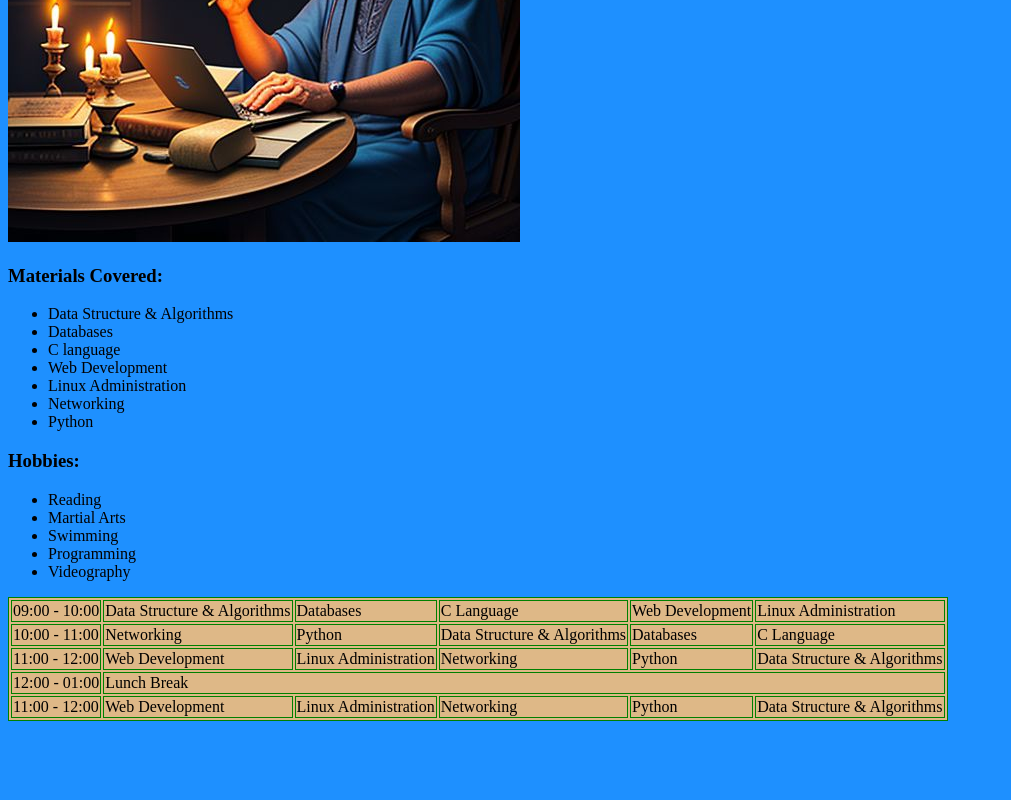
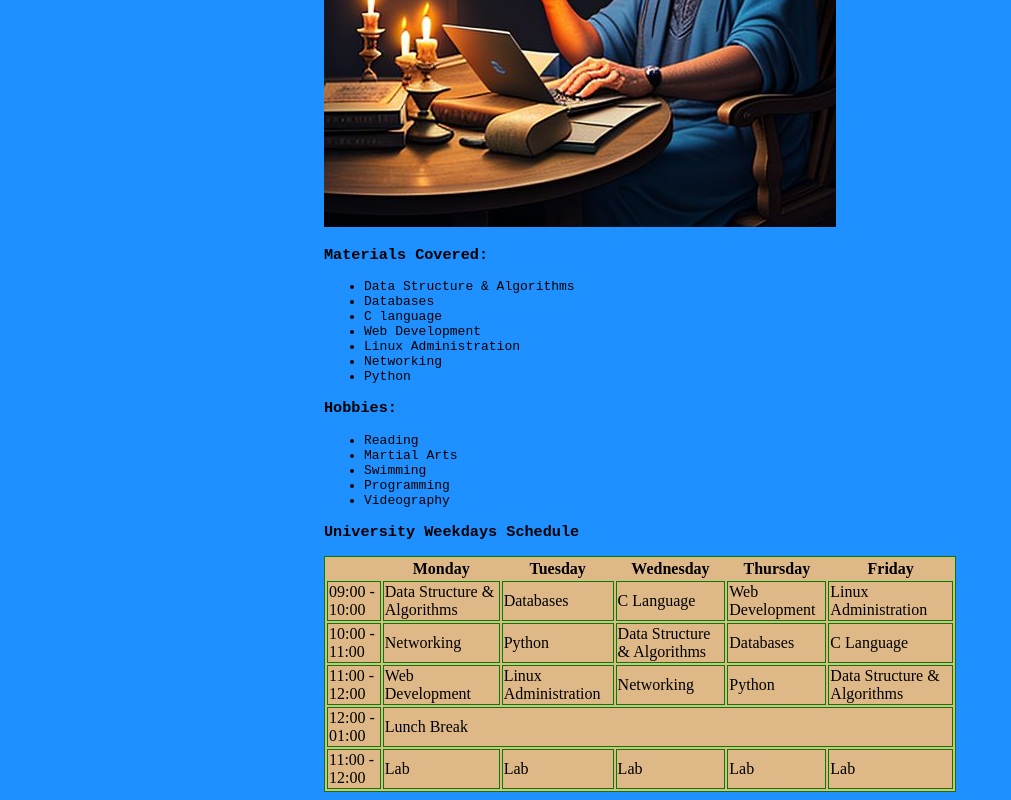
Before and after one commit to Firas-Kobyaa/UniHTML, a plain HTML site: page index.html in a window 1280 px wide. Shown: the part 440-1240 px from the top of the page, without its empty margins (0-1011 px from the left). Before the commit the page ends 1169 px from the top, so only its background shows below. Drawn offline with Linux system fonts and the light colour scheme.

Commit message:
Few Edits

```diff
--- a/index.html
+++ b/index.html
@@ -18,12 +18,19 @@
             background-color: burlywood;
         }
 
+        h3, ul, li, p {
+            font-family: monospace;
+        }
+        #All {
+            margin-left: 25%;
+            margin-right: 25%;
+        }
 
     </style>
 </head>
 <body>
-
-<h1>University Certificate</h1>
+<div id="All">
+<h1>Oxford University</h1>
 <hr>
 <p>Name:Firas Kobyaa</p>
 <p>Profile Picture:</p>
@@ -46,8 +53,18 @@
     <li>Programming</li>
     <li>Videography</li>
 </ul>
+<h3>University Weekdays Schedule</h3>
+<table>
 
-<table>
+    <th></th>
+    <th>Monday</th>
+    <th>Tuesday</th>
+    <th>Wednesday</th>
+    <th>Thursday</th>
+    <th>Friday</th>
+
+
+
 
     <tr>
         <td>09:00 - 10:00</td>
@@ -80,14 +97,15 @@
 
     <tr>
         <td>11:00 - 12:00</td>
-        <td>Web Development</td>
-        <td>Linux Administration</td>
-        <td>Networking</td>
-        <td>Python</td>
-        <td>Data Structure & Algorithms</td>
+        <td>Lab</td>
+        <td>Lab</td>
+        <td>Lab</td>
+        <td>Lab</td>
+        <td>Lab</td>
     </tr>
 
-
+</table>
+</div>
 
 
 
```
